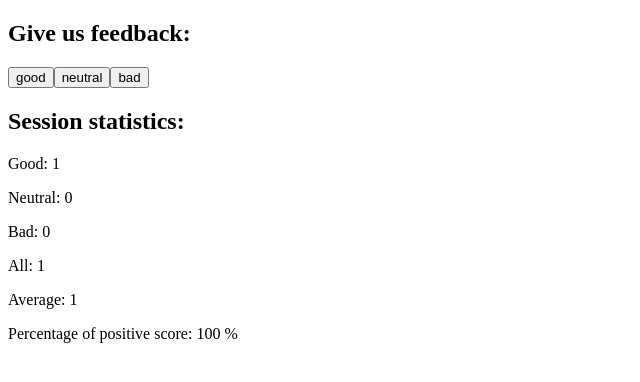
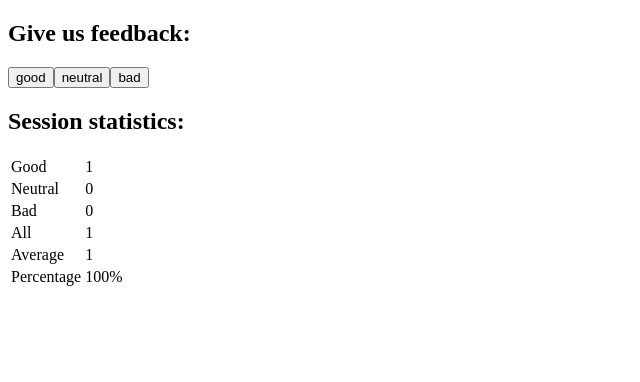
Before and after one commit to FabricioPaoloni/fullstackopen-part1, a React (Vite) app in the folder unicafe/: page / in a window 1280 px wide. Both pictures are taken after a click on the button "good". Shown: the top 382 px of the page, without its empty margins (0-640 px from the left). Built offline with nearby package versions, Linux system fonts and the light colour scheme.

Commit message:
Exercise 1.11 completed.

```diff
--- a/unicafe/src/App.jsx
+++ b/unicafe/src/App.jsx
@@ -1,27 +1,34 @@
 import { useState } from 'react'
 
 const Button = (props) => {
-  return(
+  return (
     <button onClick={props.onClick}>{props.text}</button>
   )
 }
 
 const StatisticLine = (props) => {
-  return(
-      <p>{props.text}: {props.statistic}</p>
+  return (
+    <tr>
+      <td>{props.text}</td>
+      <td>{props.statistic}</td>
+    </tr>
   )
 }
 
-const Statistics = ({good, neutral, bad, all}) => {
-  return(
+const Statistics = ({ good, neutral, bad, all }) => {
+  return (
     <>
       <h2>Session statistics:</h2>
+      <table>
+        <tbody>
           <StatisticLine text="Good" statistic={good} />
           <StatisticLine text="Neutral" statistic={neutral} />
           <StatisticLine text="Bad" statistic={bad} />
           <StatisticLine text="All" statistic={good + neutral + bad} />
-      <StatisticLine text="Average" statistic={all === 0 ? 0 : (good - bad) / all} /> {/*we avoid dividing by all = 0 with an if statement*/}
-      <StatisticLine text="Percentage of positive score" statistic={good / (all === 0 ? 1 : all) * 100 + " %"} /> {/*we avoid dividing by all = 0 using an if statement*/}
+          <StatisticLine text="Average" statistic={all === 0 ? 0 : (good - bad)/all} />
+          <StatisticLine text="Percentage" statistic={good / (all === 0 ? 1 : all) * 100 + "%"} />{/*we avoid dividing by all = 0 using an if statement*/}
+        </tbody>
+      </table>
     </>
   )
 }
```
Lines whose indentation alone changed are shown as unchanged.
